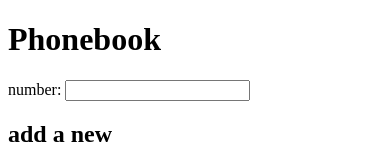
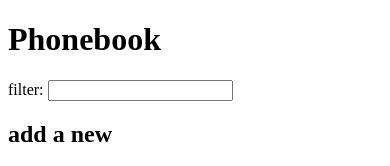
Before and after one commit to zerochil/fullstackopen, a React (Vite) app in the folder part2/phonebook/: page / in a window 390 px wide. Shown: the top 166 px of the page. Built offline with nearby package versions, Linux system fonts and the light colour scheme; data requests are answered from the project's data file.

Commit message:
2.11: The Phonebook Step6

```diff
--- /dev/null
+++ b/part2/phonebook/db.json
@@ -0,0 +1,24 @@
+{
+    "persons":[
+      {
+        "name": "Arto Hellas",
+        "number": "040-123456",
+        "id": 1
+      },
+      {
+        "name": "Ada Lovelace",
+        "number": "39-44-5323523",
+        "id": 2
+      },
+      {
+        "name": "Dan Abramov",
+        "number": "12-43-234345",
+        "id": 3
+      },
+      {
+        "name": "Mary Poppendieck",
+        "number": "39-23-6423122",
+        "id": 4
+      }
+    ]
+  }
--- a/part2/phonebook/package.json
+++ b/part2/phonebook/package.json
@@ -7,9 +7,11 @@
     "dev": "vite",
     "build": "vite build",
     "lint": "eslint . --ext js,jsx --report-unused-disable-directives --max-warnings 0",
-    "preview": "vite preview"
+    "preview": "vite preview",
+    "server": "json-server --watch db.json"
   },
   "dependencies": {
+    "axios": "^1.5.0",
     "react": "^18.2.0",
     "react-dom": "^18.2.0"
   },
@@ -21,6 +23,7 @@
     "eslint-plugin-react": "^7.32.2",
     "eslint-plugin-react-hooks": "^4.6.0",
     "eslint-plugin-react-refresh": "^0.4.3",
+    "json-server": "^0.17.3",
     "vite": "^4.4.5"
   }
 }
--- a/part2/phonebook/src/App.jsx
+++ b/part2/phonebook/src/App.jsx
@@ -1,15 +1,19 @@
-import { useState } from 'react'
+import { useState, useEffect } from 'react'
+import 'axios'
+import axios from 'axios'
 
 const App = () => {
-  const [persons, setPersons] = useState([
-    { name: 'Arto Hellas', number: '040-123456', id: 1 },
-    { name: 'Ada Lovelace', number: '39-44-5323523', id: 2 },
-    { name: 'Dan Abramov', number: '12-43-234345', id: 3 },
-    { name: 'Mary Poppendieck', number: '39-23-6423122', id: 4 }
-  ])
+  const [persons, setPersons] = useState([])
   // const [newName, setNewName] = useState('')
   const [filter, setFilter] = useState('')
 
+  useEffect(() => {
+    axios.get("http://localhost:3000/db").then(
+      (response) => {
+        setPersons(response.data.persons)
+      }
+    )
+  },[])
 
   const handleSubmit = (e) => {
     e.preventDefault();
@@ -55,7 +59,7 @@ const App = () => {
 
 const Filter = ({handleFilter}) => {
   return (
-    <div>number: <input type="text" name="number" onKeyUp={handleFilter} /></div>
+    <div>filter: <input type="text" name="number" onKeyUp={handleFilter} /></div>
   )
 }
 
```
Also changed, not shown: 1 other file (tests, documents, lock files or other folders).
